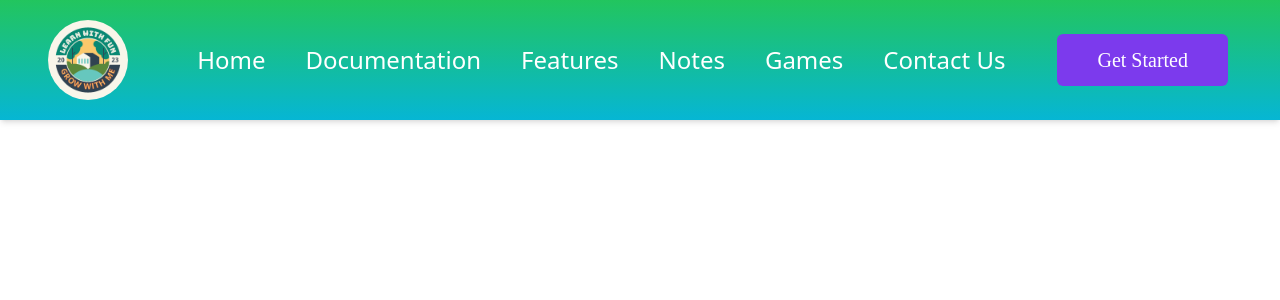
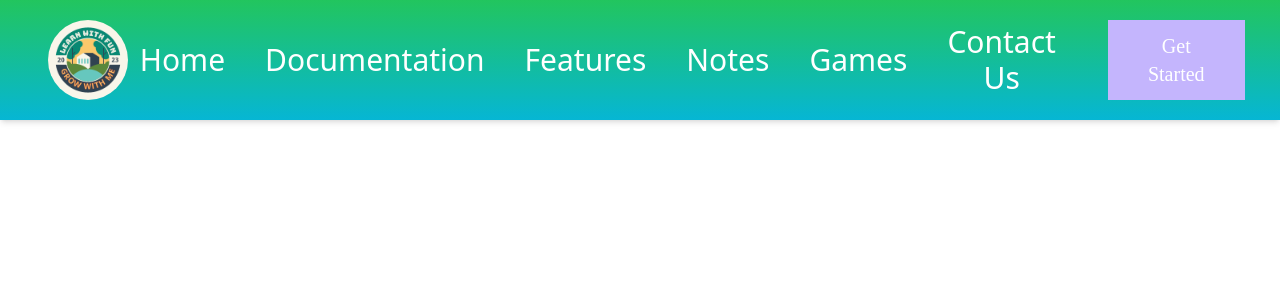
Before and after one commit to Rishabh6306/Learn-With-Fun, a React (Vite) app: page / in a window 1280 px wide. Shown: the top 300 px of the page. Built offline with nearby package versions, Linux system fonts and the light colour scheme; the HTML template or start-up script is replaced by a standard one.

Commit message:
Navbar Created

```diff
--- a/src/Components/Home/Navbar.jsx
+++ b/src/Components/Home/Navbar.jsx
@@ -53,36 +53,36 @@ function Navbar() {
             } md:flex md:items-center z-[-1] md:z-auto md:static w-full md:w-auto md:py-0 py-2 md:pl-0 pl-7 transition-max-h duration-700 ease-in-out overflow-hidden text-center`}
         >
           <li className="mx-5 my-6 md:my-0">
-            <a href="#" className="text-2xl hover:text-cyan-500 duration-500">
+            <a href="#" className="text-3xl hover:text-indigo-800 hover:border-b-4 border-indigo-600 duration-500">
               Home
             </a>
           </li>
           <li className="mx-5 my-6 md:my-0">
-            <a href="#" className="text-2xl hover:text-cyan-500 duration-500">
+            <a href="#" className="text-3xl hover:text-indigo-800 hover:border-b-4 border-indigo-600 duration-500">
               Documentation
             </a>
           </li>
           <li className="mx-5 my-6 md:my-0">
-            <a href="#" className="text-2xl hover:text-cyan-500 duration-500">
+            <a href="#" className="text-3xl hover:text-indigo-800 hover:border-b-4 border-indigo-600 duration-500">
               Features
             </a>
           </li>
           <li className="mx-5 my-6 md:my-0">
-            <a href="#" className="text-2xl hover:text-cyan-500 duration-500">
+            <a href="#" className="text-3xl hover:text-indigo-800 hover:border-b-4 border-indigo-600 duration-500">
               Notes
             </a>
           </li>
           <li className="mx-5 my-6 md:my-0">
-            <a href="#" className="text-2xl hover:text-cyan-500 duration-500">
+            <a href="#" className="text-3xl hover:text-indigo-800 hover:border-b-4 border-indigo-600 duration-500">
               Games
             </a>
           </li>
           <li className="mx-5 my-6 md:my-0">
-            <a href="#" className="text-2xl hover:text-cyan-500 duration-500">
+            <a href="#" className="text-3xl hover:text-indigo-800 hover:border-b-4 border-indigo-600 duration-500">
               Contact Us
             </a>
           </li>
-          <button className="bg-violet-600 hover:bg-violet-500 active:bg-red-500 ease-in-out text-white text-xl py-3 px-10 mx-8 font-[Poppins] duration-700 rounded-md">
+          <button className="bg-violet-300 hover:bg-vi[#ff4000] active:bg-red-500 ease-in-out text-white text-xl py-3 px-10 mx-8 font-[Poppins] durationindigo-800 hover:border-b-4 border-indigo-600ded-md">
             Get Started
           </button>
         </ul>
```
